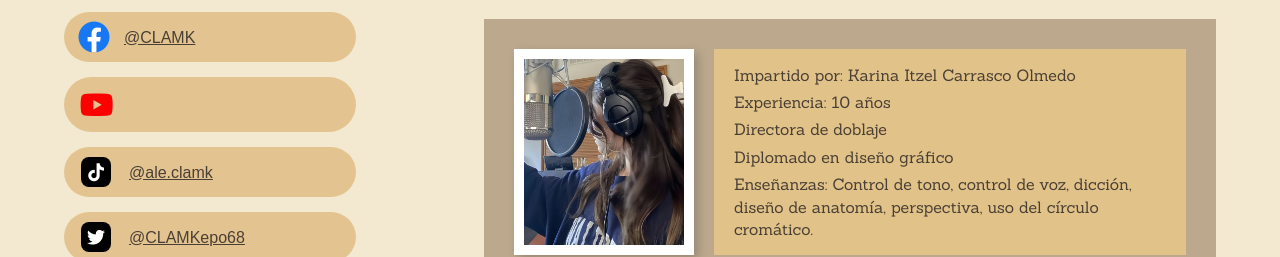
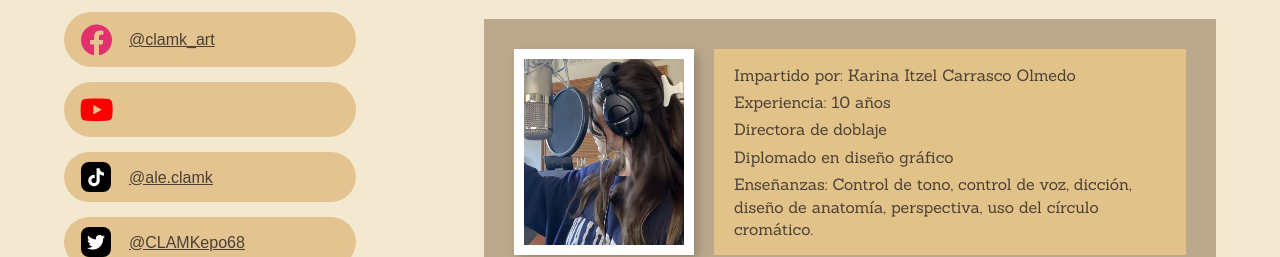
Before and after one commit to expertyeti/CLAMK, a plain HTML site: page index.html in a window 1280 px wide. Shown: the part 867-1124 px from the top of the page. Drawn offline with Linux system fonts and the light colour scheme.

Commit message:
adding social media

```diff
--- a/index.html
+++ b/index.html
@@ -82,12 +82,12 @@
                 <div class="pill-text underline">@clamk_art</div>
             </a>
 
-            <a href="#" class="contact-pill">
-                <div class="icon-box icon-fb"><i class="fa-brands fa-facebook"></i></div>
-                <div class="pill-text underline">@CLAMK</div>
+            <a href="https://www.facebook.com/profile.php?id=61590438090296&mibextid=rS40aB7S9Ucbxw6v" target="_blank" class="contact-pill">
+                <div class="icon-box icon-insta"><i class="fa-brands fa-facebook"></i></div>
+                <div class="pill-text underline">@clamk_art</div>
             </a>
 
-            <a href="#" class="contact-pill">
+            <a href="https://youtube.com/@clamkepo68?si=75GkP3pwmDuO92aF" class="contact-pill">
                 <div class="icon-box icon-yt"><i class="fa-brands fa-youtube"></i></div>
                 <div class="pill-text"> </div>
             </a>
@@ -97,7 +97,7 @@
                 <div class="pill-text underline">@ale.clamk</div>
             </a>
 
-            <a href="#" class="contact-pill">
+            <a href="https://x.com/CLAMKepo68?s=20" class="contact-pill">
                 <div class="icon-box-black"><i class="fa-brands fa-twitter"></i></div>
                 <div class="pill-text underline">@CLAMKepo68</div>
             </a>
```
